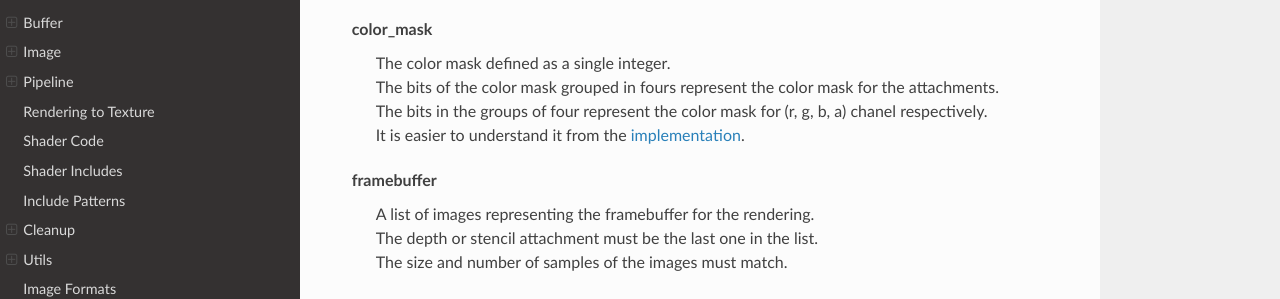
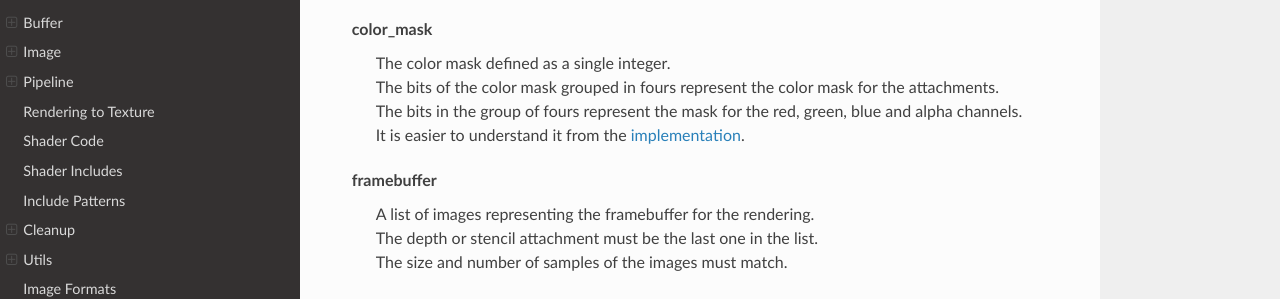
Before and after one commit to szabolcsdombi/zengl, a Sphinx documentation site: the page built from docs/index.rst, in a window 1280 px wide and 900 px high, scrolled down 5449 px. Shown: the part 156-455 px from the top of the window. Built offline with Sphinx 7.4.7 and the Read the Docs theme 2.0.0, drawn with Linux system fonts in a browser that asks for light colours.

Commit message:
reword color mask bits

```diff
--- a/docs/index.rst
+++ b/docs/index.rst
@@ -229,7 +229,7 @@ Pipeline
 **color_mask**
     | The color mask defined as a single integer.
     | The bits of the color mask grouped in fours represent the color mask for the attachments.
-    | The bits in the groups of four represent the color mask for (r, g, b, a) chanel respectively.
+    | The bits in the group of fours represent the mask for the red, green, blue and alpha channels.
     | It is easier to understand it from the `implementation <https://github.com/szabolcsdombi/zengl/search?l=C%2B%2B&q=color_mask>`_.
 
 **framebuffer**
```
